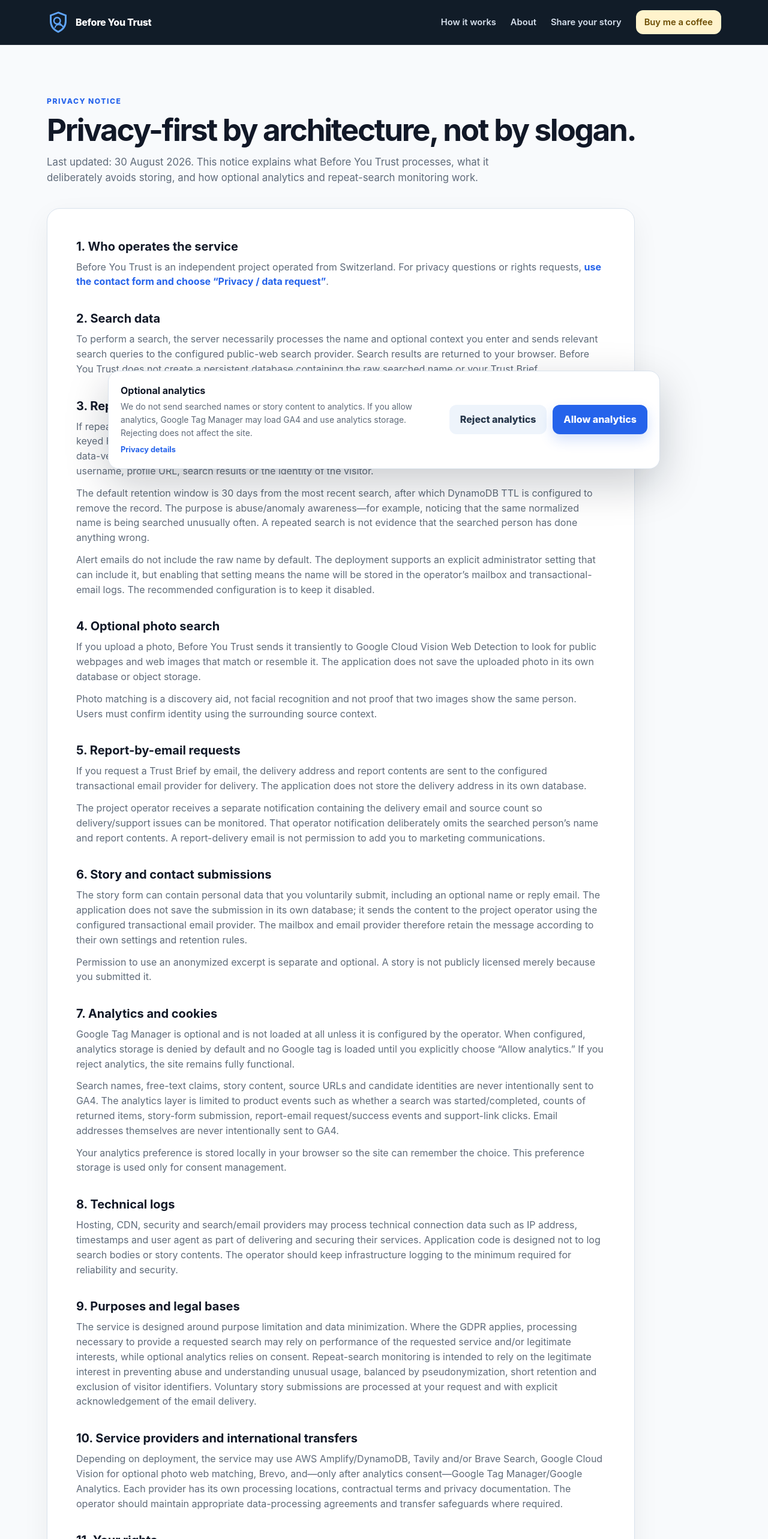
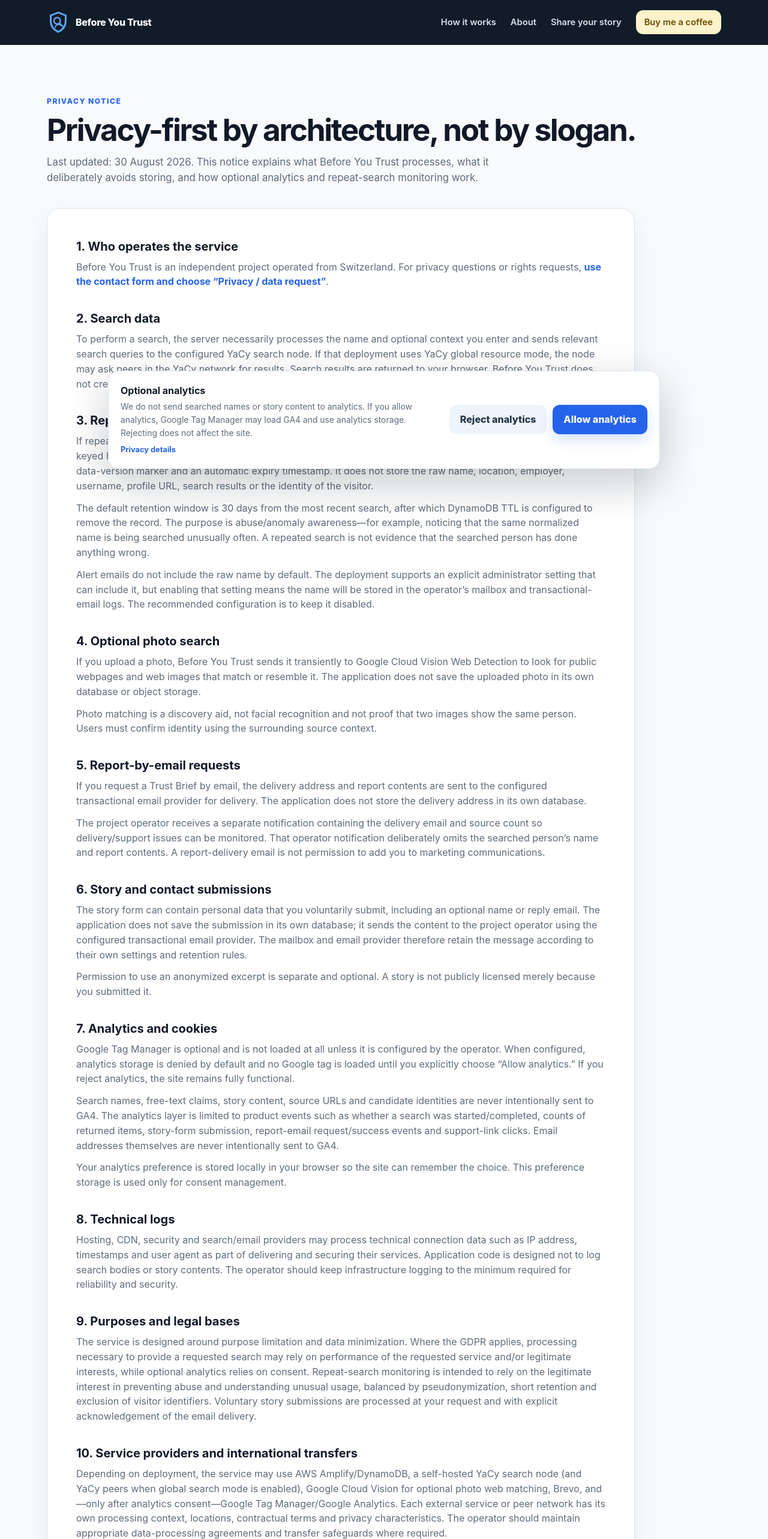
Before and after one commit to kuefmz/before-you-trust, a Next.js app: page /privacy in a window 1280 px wide. Shown: the top 2566 px of the page at 60% size. Built offline with nearby package versions, Linux system fonts and the light colour scheme; no server answers.

Commit message:
docs: align privacy notice with YaCy search

```diff
--- a/app/privacy/page.tsx
+++ b/app/privacy/page.tsx
@@ -32,8 +32,10 @@ export default function PrivacyPage() {
         <p>
           To perform a search, the server necessarily processes the name and
           optional context you enter and sends relevant search queries to the
-          configured public-web search provider. Search results are returned to
-          your browser. Before You Trust does not create a persistent database
+          configured YaCy search node. If that deployment uses YaCy global
+          resource mode, the node may ask peers in the YaCy network for results.
+          Search results are returned to your browser. Before You Trust does not
+          create a persistent database
           containing the raw searched name or your Trust Brief.
         </p>
 
@@ -150,11 +152,12 @@ export default function PrivacyPage() {
 
         <h2>10. Service providers and international transfers</h2>
         <p>
-          Depending on deployment, the service may use AWS Amplify/DynamoDB,
-          Tavily and/or Brave Search, Google Cloud Vision for optional photo
-          web matching, Brevo, and—only after analytics
-          consent—Google Tag Manager/Google Analytics. Each provider has its own
-          processing locations, contractual terms and privacy documentation.
+          Depending on deployment, the service may use AWS Amplify/DynamoDB, a
+          self-hosted YaCy search node (and YaCy peers when global search mode is
+          enabled), Google Cloud Vision for optional photo web matching, Brevo,
+          and—only after analytics consent—Google Tag Manager/Google Analytics.
+          Each external service or peer network has its own processing context,
+          locations, contractual terms and privacy characteristics.
           The operator should maintain appropriate data-processing agreements
           and transfer safeguards where required.
         </p>
```
